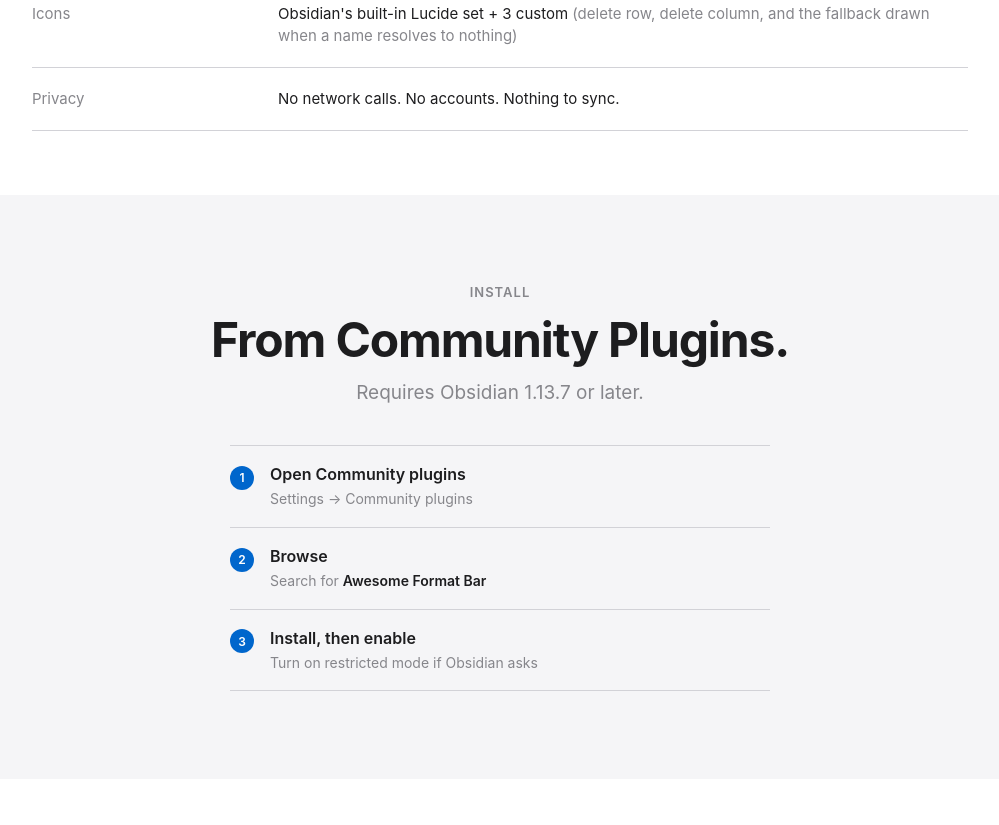
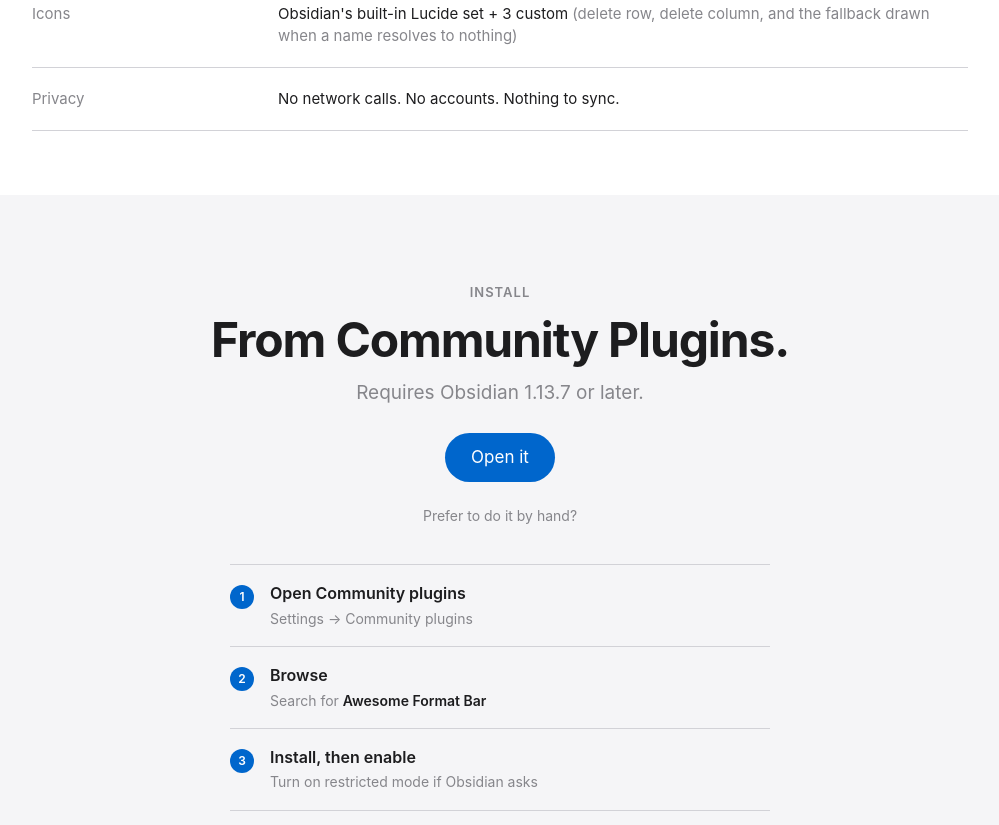
Before and after one commit to AwesomeDog/obsidian-awesome-format-bar, a website: page docs/index.html in a window 1280 px wide. Shown: the part 5805-6630 px from the top of the page, without its empty margins (140-1139 px from the left). Before the commit the page ends 6584 px from the top, so only its background shows below. Drawn offline with nearby package versions, Linux system fonts and the light colour scheme.

Commit message:
doc: market link

```diff
--- a/docs/index.html
+++ b/docs/index.html
@@ -117,6 +117,8 @@
         .steps li div{font-size:14px;color:var(--sub)}
         .steps li em{font-style:normal;color:var(--ink);font-weight:600}
         .steps li strong{display:block;font-size:16px;font-weight:600;color:var(--ink);margin-bottom:3px}
+        .steps-note{margin-top:24px;font-size:14px;color:var(--sub)}
+        .steps-note a{color:var(--blue)}
 
         /* specs list */
         .speclist{margin-top:34px}
@@ -275,6 +277,8 @@
         <p class="kick">Install</p>
         <h2>From Community Plugins.</h2>
         <p class="lead">Requires Obsidian 1.13.7 or later.</p>
+        <div class="cta"><a href="https://community.obsidian.md/plugins/awesome-format-bar" class="pill big">Open it</a></div>
+        <p class="steps-note">Prefer to do it by hand?</p>
         <ol class="steps">
             <li><b>1</b><div><strong>Open Community plugins</strong>Settings → Community plugins</div></li>
             <li><b>2</b><div><strong>Browse</strong>Search for <em>Awesome Format Bar</em></div></li>
```
